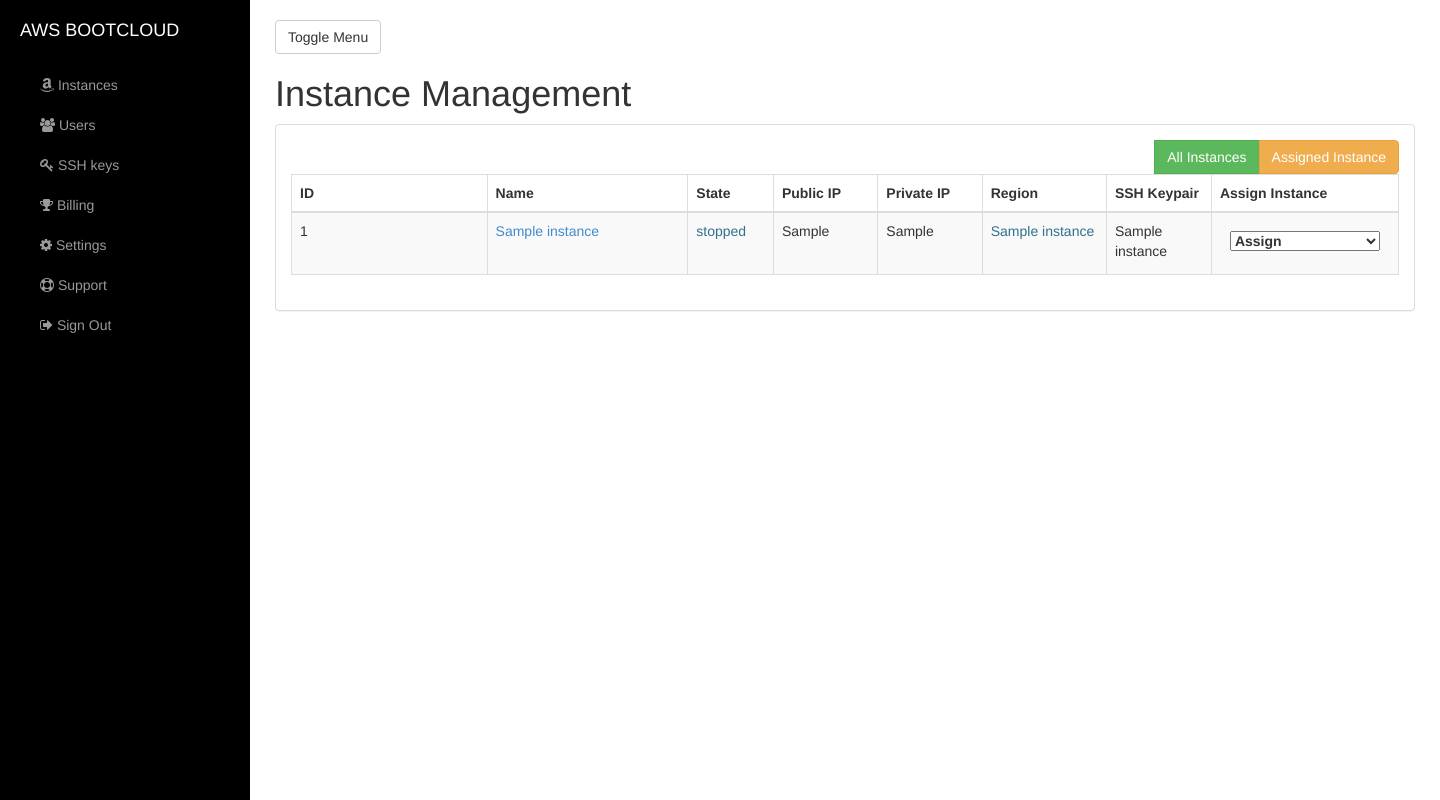
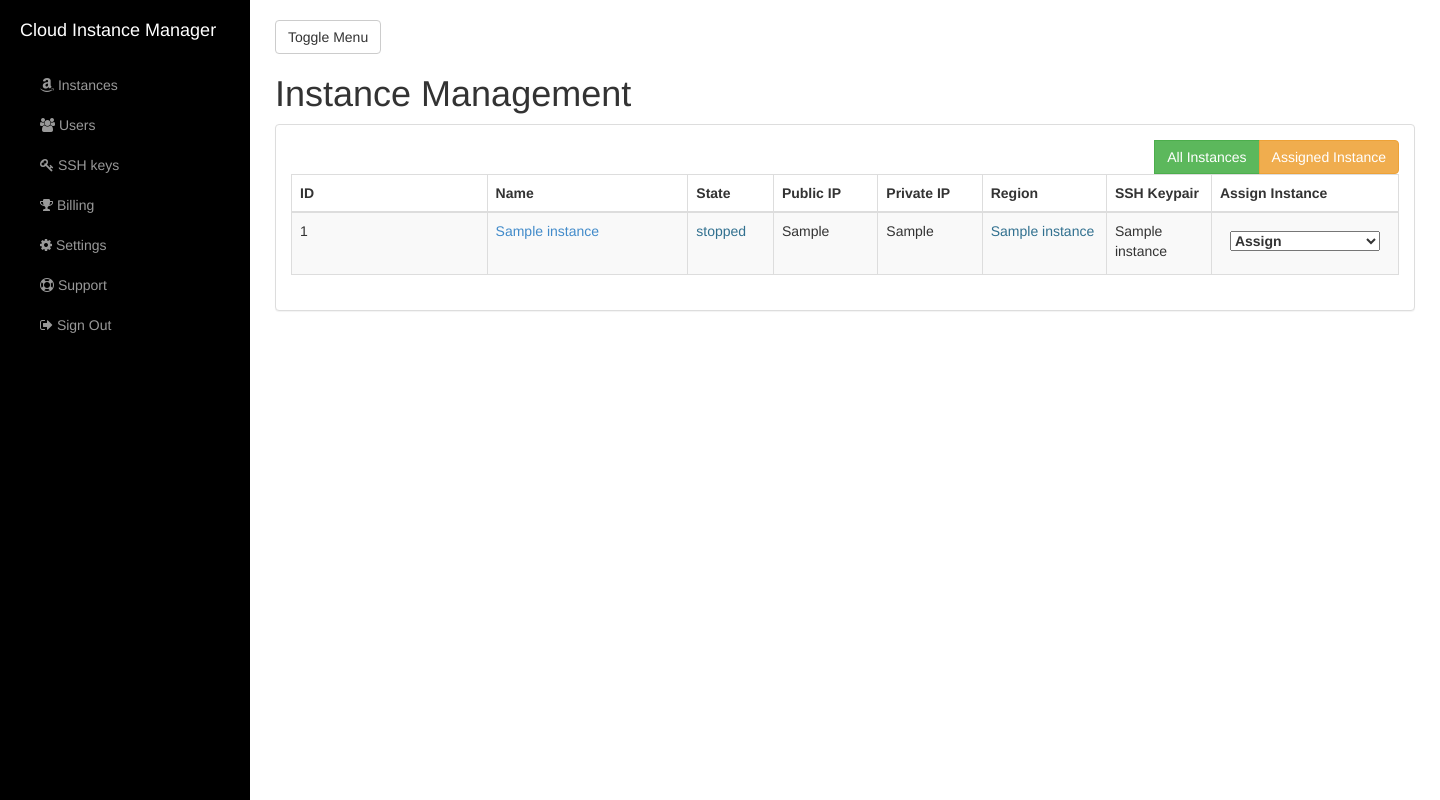
Before and after one commit to emumba-com/cloud-instance-manager, a Flask app: page /admin/instances in a window 1440 px wide. Run offline with Flask 2, Linux system fonts and the light colour scheme; tables that the repository leaves empty hold one stand-in row (values such as "Sample post"); some libraries are stand-ins or nearby versions.

Commit message:
replaced aws-bootcloud to cloud-instance-manager from files

```diff
--- a/templates/admin-billing.html
+++ b/templates/admin-billing.html
@@ -139,7 +139,7 @@
             <ul class="sidebar-nav">
                 <li class="sidebar-brand">
                     <a href="#">
-                        AWS BOOTCLOUD
+                        Cloud Instance Manager
                     </a>
                 </li>
                 <form method="get" action="{{ url_for('admin.get_admin') }}">
--- a/templates/admin.html
+++ b/templates/admin.html
@@ -153,7 +153,7 @@
             <ul class="sidebar-nav">
                 <li class="sidebar-brand">
                     <a href="#">
-                        AWS BOOTCLOUD
+                        Cloud Instance Manager
                     </a>
                 </li>
                 <form method="get" action="{{ url_for('admin.get_admin') }}">
--- a/templates/ssh-keys.html
+++ b/templates/ssh-keys.html
@@ -139,7 +139,7 @@
             <ul class="sidebar-nav">
                 <li class="sidebar-brand">
                     <a href="#">
-                        AWS BOOTCLOUD
+                        Cloud Instance Manager
                     </a>
                 </li>
                 <form method="get" action="{{ url_for('admin.get_admin') }}">
--- a/templates/user-billing.html
+++ b/templates/user-billing.html
@@ -139,7 +139,7 @@
             <ul class="sidebar-nav">
                 <li class="sidebar-brand">
                     <a href="#">
-                        AWS BOOTCLOUD
+                        Cloud Instance Manager
                     </a>
                 </li>
                 <form method="get" action="{{ url_for('user.user') }}">
--- a/templates/user-management.html
+++ b/templates/user-management.html
@@ -139,7 +139,7 @@
             <ul class="sidebar-nav">
                 <li class="sidebar-brand">
                     <a href="#">
-                        AWS BOOTCLOUD
+                        Cloud Instance Manager
                     </a>
                 </li>
                 <form method="get" action="{{ url_for('admin.get_admin') }}">
--- a/templates/user.html
+++ b/templates/user.html
@@ -208,7 +208,7 @@
             <ul class="sidebar-nav">
                 <li class="sidebar-brand">
                     <a href="#">
-                        <span style="color:FFFFFF;" > AWS BOOTCLOUD</span>
+                        <span style="color:FFFFFF;" > Cloud Instance Manager</span>
                     </a>
                 </li>
                 <form method="get" action="{{ url_for('user.user') }}">
```
Also changed, not shown: .github/workflows/build_and_test_workflow.yml, README.md.
